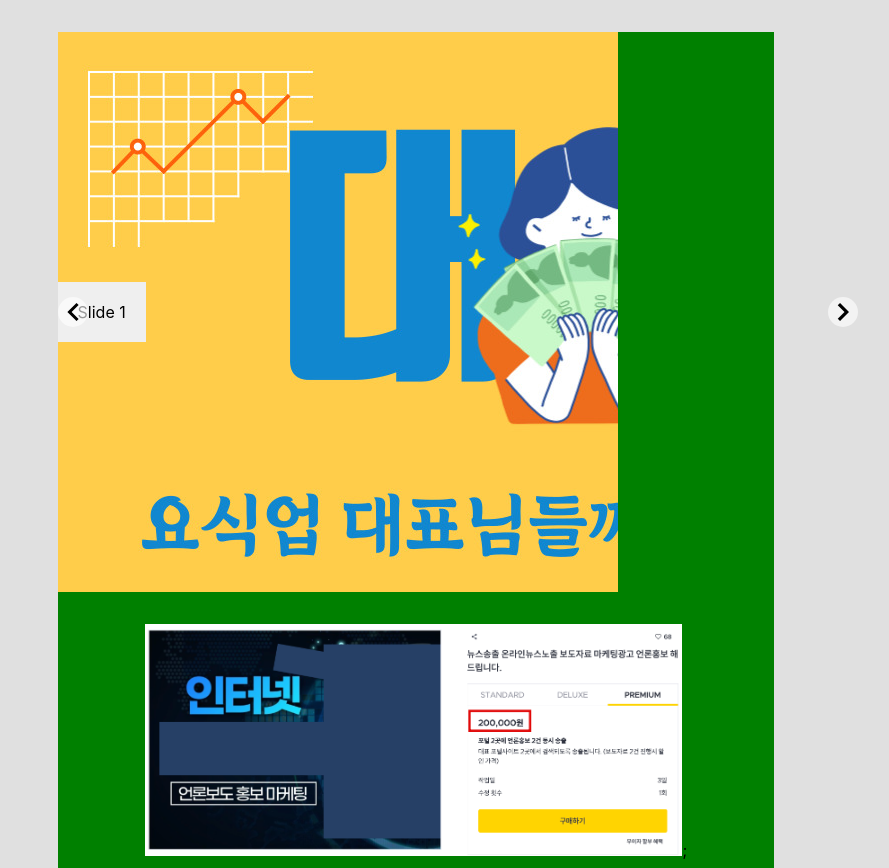
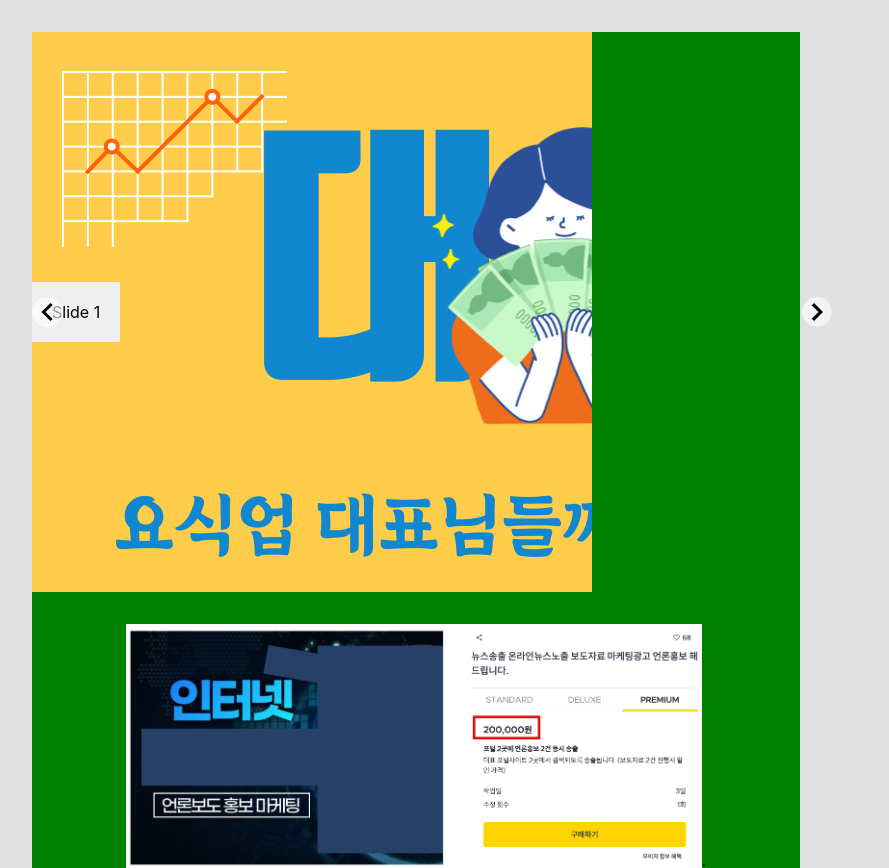
Before and after one commit to DrInnovatio/BlogLine, a React (Create React App) app: page / in a window 1280 px wide. Shown: the top 868 px of the page, without its empty margins (232-1121 px from the left). Built offline with nearby package versions, Linux system fonts and the light colour scheme.

Commit message:
put everything at the center.

```diff
--- a/src/App.js
+++ b/src/App.js
@@ -14,7 +14,7 @@ import './App.css';
 
 const styles = {
   main: {
-    width: '70%',
+    width: '75%',
     height: 'auto',
     alignText: 'center',
     margin: '2rem auto',
```
